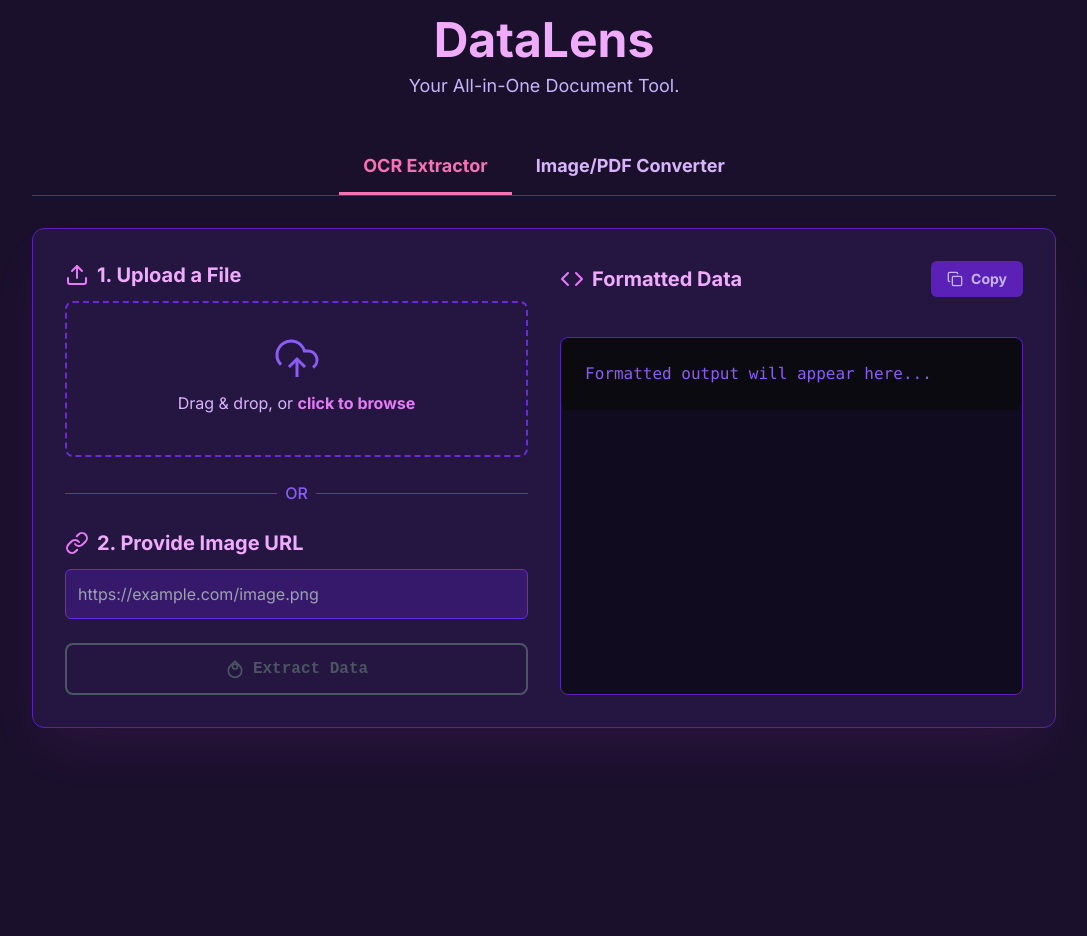
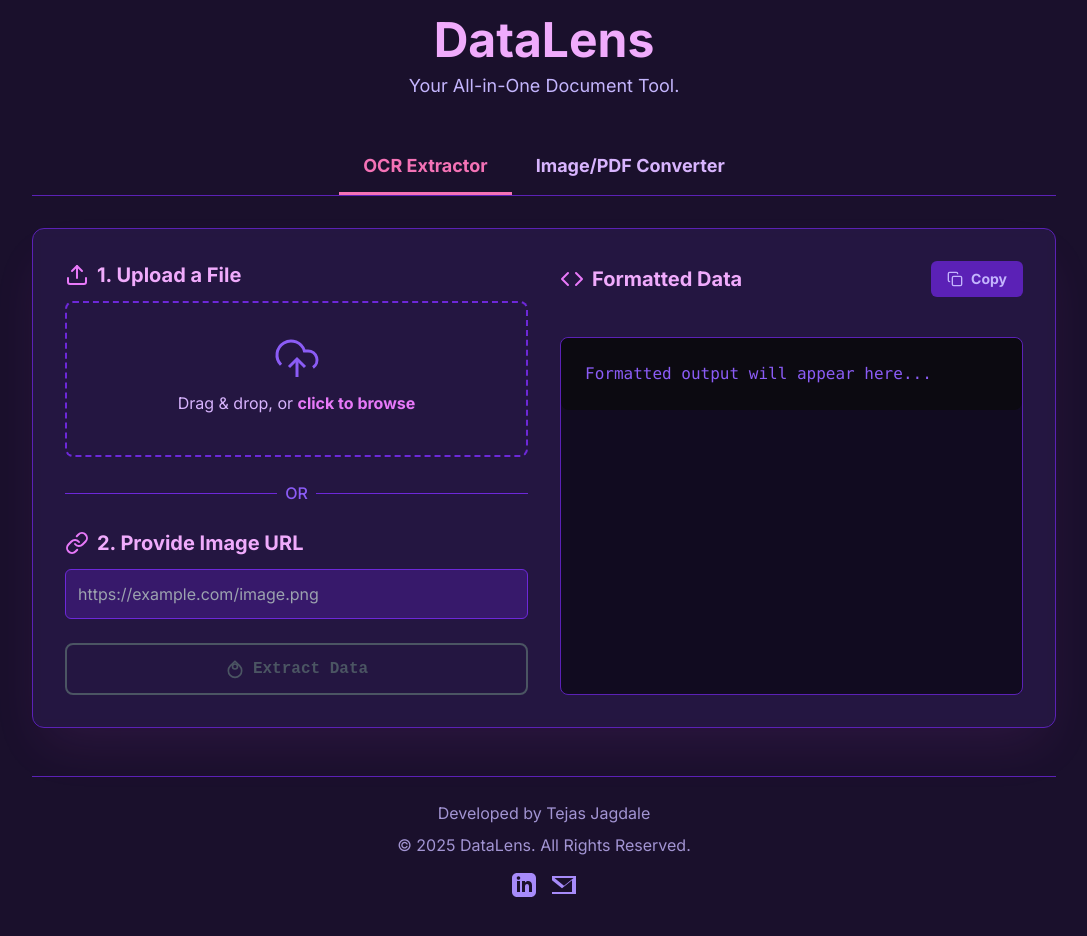
Before and after one commit to jagdalepatil2002/invoices, a plain HTML site: page index.html in a window 1280 px wide. Shown: the whole page, without its empty margins (96-1183 px from the left). Before the commit the page ends 800 px from the top, so only its background shows below. Drawn offline with nearby package versions, Linux system fonts and the light colour scheme.

Commit message:
Update index.html

```diff
--- a/index.html
+++ b/index.html
@@ -11,6 +11,7 @@
     <script src="https://cdnjs.cloudflare.com/ajax/libs/pdf.js/2.16.105/pdf.min.js"></script>
     <script src='https://cdn.jsdelivr.net/npm/tesseract.js@5/dist/tesseract.min.js'></script>
     <script src="https://unpkg.com/pdf-lib@1.17.1/dist/pdf-lib.min.js"></script>
+
 
     <style>
         body {
@@ -235,6 +236,22 @@
                  <div id="converter-output" class="mt-4 grid grid-cols-2 sm:grid-cols-3 md:grid-cols-4 gap-4"></div>
             </main>
         </div>
+        <footer class="text-center mt-12 py-6 border-t border-violet-800">
+            <p class="text-violet-300/80 mb-2">Developed by Tejas Jagdale</p>
+            <p class="text-violet-300/80 mb-4">© <span id="copyright-year"></span> DataLens. All Rights Reserved.</p>
+            <div class="flex justify-center items-center space-x-4">
+                <a href="https://www.linkedin.com/in/jagdaletejas/" target="_blank" rel="noopener noreferrer" class="text-violet-400 hover:text-fuchsia-400 transition-all duration-300 group">
+                    <svg xmlns="http://www.w3.org/2000/svg" width="24" height="24" viewBox="0 0 24 24" fill="currentColor" class="transform group-hover:scale-110 transition-transform duration-300">
+                        <path d="M19 0h-14c-2.761 0-5 2.239-5 5v14c0 2.761 2.239 5 5 5h14c2.762 0 5-2.239 5-5v-14c0-2.761-2.238-5-5-5zm-11 19h-3v-11h3v11zm-1.5-12.268c-.966 0-1.75-.79-1.75-1.764s.784-1.764 1.75-1.764 1.75.79 1.75 1.764-.783 1.764-1.75 1.764zm13.5 12.268h-3v-5.604c0-3.368-4-3.113-4 0v5.604h-3v-11h3v1.765c1.396-2.586 7-2.777 7 2.476v6.759z"/>
+                    </svg>
+                </a>
+                <a href="mailto:hellotejasdata@gmail.com" class="text-violet-400 hover:text-fuchsia-400 transition-all duration-300 group">
+                    <svg xmlns="http://www.w3.org/2000/svg" width="24" height="24" viewBox="0 0 24 24" fill="currentColor" class="transform group-hover:scale-110 transition-transform duration-300">
+                        <path d="M0 3v18h24v-18h-24zm21.518 2l-9.518 7.713-9.518-7.713h19.036zm-21.518 14v-11.817l10 8.104 10-8.104v11.817h-20z"/>
+                    </svg>
+                </a>
+            </div>
+        </footer>
     </div>
     <script>
         // --- TABS ---
@@ -248,6 +265,9 @@
                 document.getElementById(`content-${tab.id.split('-')[1]}`).classList.add('active');
             });
         });
+
+        // Set Copyright Year
+        document.getElementById('copyright-year').textContent = new Date().getFullYear();
 
         // --- OCR TOOL ---
         const ocrTool = {
@@ -442,7 +462,6 @@
                 const amountDueRule = { key: 'Amount Due', regex: /(?:Amount due|Amount due by.*?)\s+(\$ ?[\d,.]+\.\d{2})/gi };
                 const amountMatches = cleanedText.match(amountDueRule);
                 if (amountMatches) {
-                    // FIX: Add a check to ensure the inner match is not null
                     const uniqueAmounts = [...new Set(
                         amountMatches
                             .map(m => m.match(/\$?[\d,.]+\.\d{2}/))
```
